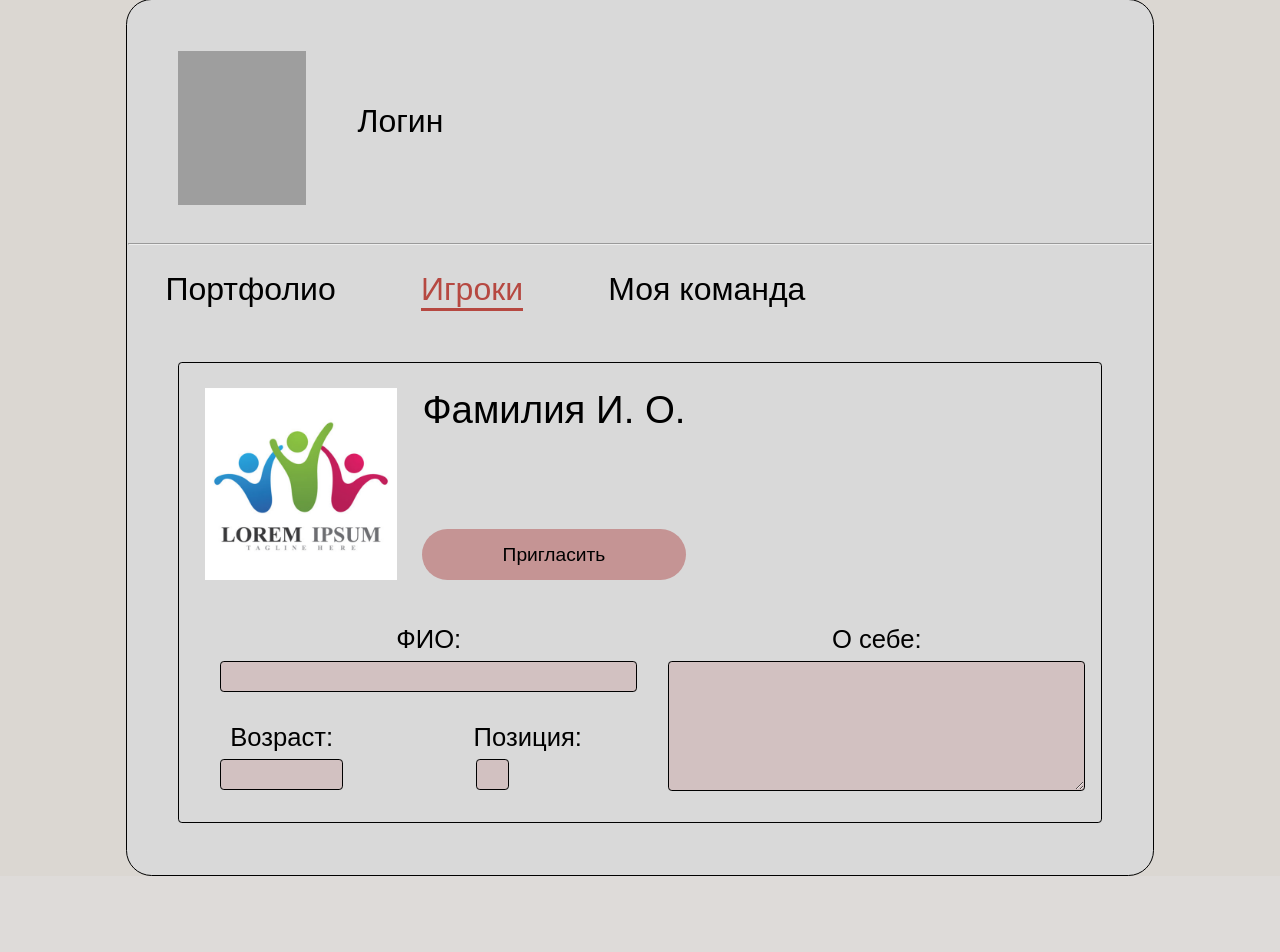
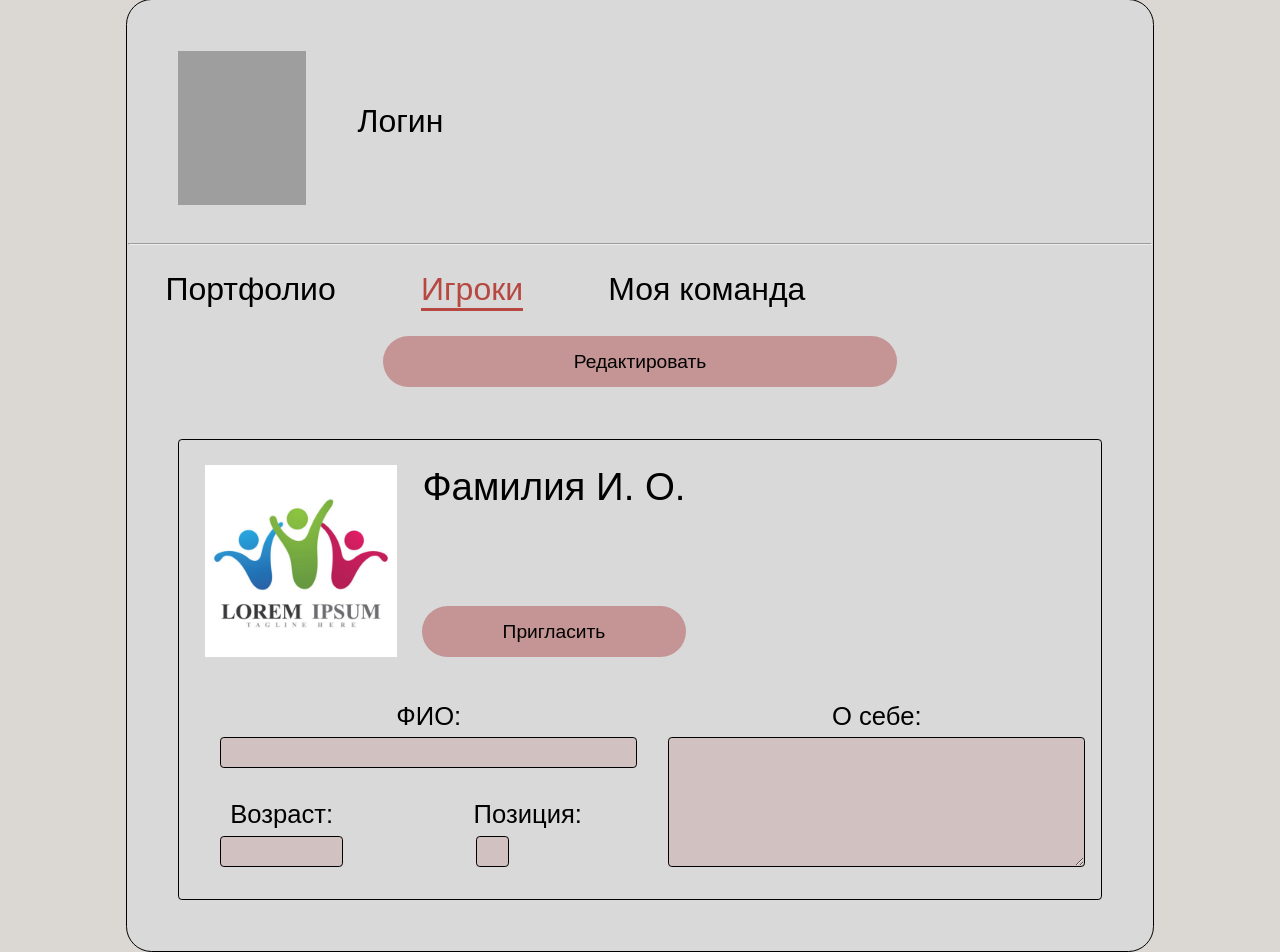
Before and after one commit to enemyare/ProfectOnlyworks, a Django app: page /team in a window 1280 px wide. Shown: the part 147-1099 px from the top of the page. Before the commit the page ends 1023 px from the top, so only its background shows below. Run offline with Django 4.2, Linux system fonts and the light colour scheme; grey boxes are pictures that could not be loaded.

Commit message:
edit button

```diff
--- a/basketball/main/templates/main/profile.html
+++ b/basketball/main/templates/main/profile.html
@@ -51,6 +51,7 @@
                         <a href="{% url 'team' %}">Игроки</a>
                         <a href="{% url 'myteam' %}">Моя команда</a>
                     </aside>
+                    <a style="margin-bottom: 0" class="start" href="#">Редактировать</a>
                     <main class="lines">
                         <div class="left">
                             <div class="input">
--- a/basketball/main/templates/main/team.html
+++ b/basketball/main/templates/main/team.html
@@ -48,6 +48,7 @@
                     <a href="{% url 'team' %}" class="active">Игроки</a>
                     <a href="{% url 'myteam' %}">Моя команда</a>
                 </aside>
+                <a style="margin-bottom: 0" class="start" href="#">Редактировать</a>
                 <main class="team">
                     <header>
                         <img src="{% static 'main/img/team.png' %}" alt="team logo">
```
